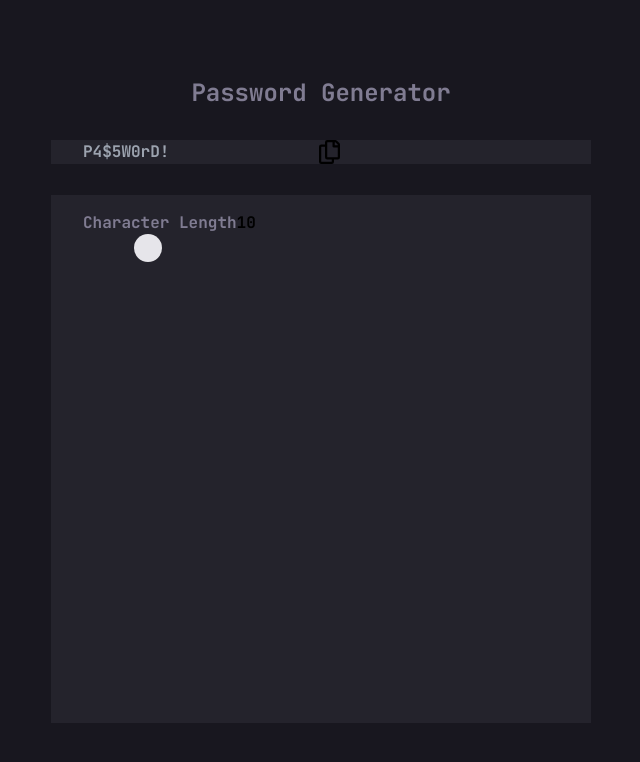
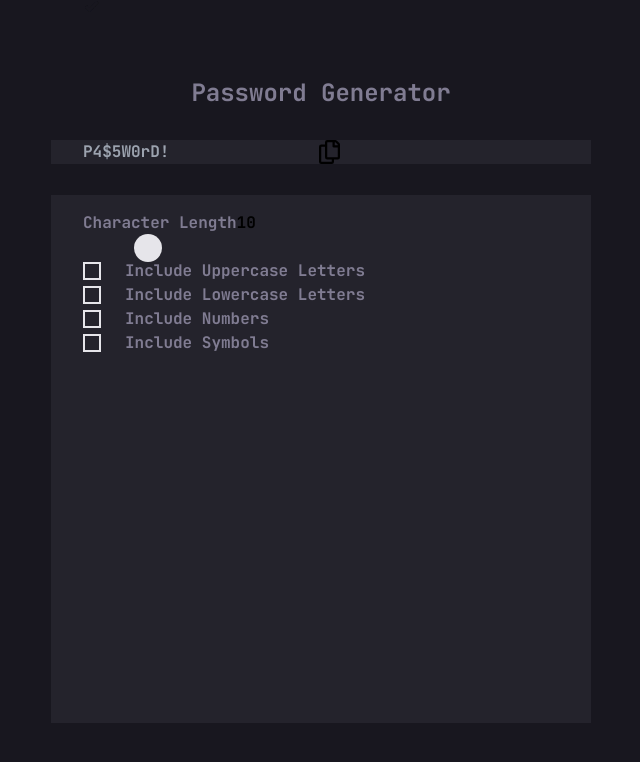
Before and after one commit to DKapteyn/Password-Generator, a Next.js app: page / in a window 1280 px wide. Shown: the top 762 px of the page, without its empty margins (319-959 px from the left). Built offline with nearby package versions, Linux system fonts and the light colour scheme.

Commit message:
custom checkboxes added

```diff
--- /dev/null
+++ b/Components/Checkboxes.tsx
@@ -0,0 +1,25 @@
+import React from "react";
+
+export default function Checkboxes() {
+  return (
+    <div className="bodyS sm:body text-grey grid gap-5">
+      <div className="flex items-center">
+        <input type="checkbox" name="uppercase" id="uppercase" />
+
+        <span>Include Uppercase Letters </span>
+      </div>
+      <div className="flex items-center">
+        <input type="checkbox" name="lowercase" id="lowercase" />
+        <span>Include Lowercase Letters </span>
+      </div>
+      <div className="flex items-center">
+        <input type="checkbox" name="number" id="number" />
+        <span>Include Numbers </span>
+      </div>
+      <div className="flex items-center">
+        <input type="checkbox" name="symbol" id="symbol" />
+        <span>Include Symbols </span>
+      </div>
+    </div>
+  );
+}
--- a/Components/PasswordInput.tsx
+++ b/Components/PasswordInput.tsx
@@ -8,7 +8,7 @@ export default function PasswordInput() {
                 sm:h-20 sm:w-[540px] sm:px-8    "
     >
       <input
-        className=" w-64 appearance-none placeholder:text-almostWhite/25 bg-darkGrey"
+        className=" focus:outline-none w-64 appearance-none placeholder:text-almostWhite/25 bg-darkGrey"
         type="text"
         placeholder="P4$5W0rD!"
       />
--- a/Components/Slider.tsx
+++ b/Components/Slider.tsx
@@ -16,7 +16,7 @@ export default function Slider() {
   }
 
   return (
-    <div>
+    <div className="h-[119px]">
       <div className="flex justify-between">
         <h4 className="bodyS sm:body text-grey">Character Length</h4>
         <span className="headingM text-neonGreen ">{charNum}</span>
--- a/pages/index.tsx
+++ b/pages/index.tsx
@@ -1,5 +1,6 @@
 import type { NextPage } from "next";
 import Head from "next/head";
+import Checkboxes from "../Components/Checkboxes";
 import PasswordInput from "../Components/PasswordInput";
 import Slider from "../Components/Slider";
 
@@ -22,8 +23,9 @@ const Home: NextPage = () => {
       </Head>
       <h1 className="body sm:headingM text-grey w-fit">Password Generator</h1>
       <PasswordInput />
-      <div className="mainDiv grid bg-darkGrey w-[342px] h-[423px] sm:w-[540px] sm:h-[528px] p-4 sm:px-8 ">
+      <div className="mainDiv flex flex-col bg-darkGrey w-[342px] h-[423px] sm:w-[540px] sm:h-[528px] p-4 sm:px-8 ">
         <Slider />
+        <Checkboxes />
       </div>
     </div>
   );
--- a/styles/globals.css
+++ b/styles/globals.css
@@ -48,6 +48,34 @@
       grid-row: 1/1;
     }
 
+    input[type="checkbox"] {
+      appearance: none;
+      border: 2px solid #e6e5ea;
+      margin-right: 24px;
+      height: 18px;
+      width: 18px;
+    }
+
+    input[type="checkbox"]:checked {
+      appearance: none;
+      border: 2px solid #a4ffaf;
+      background-color: #a4ffaf;
+      height: 18px;
+      width: 18px;
+      position: relative;
+      margin-right: 24px;
+    }
+    input[type="checkbox"]:before {
+      content: url(/images/icon-check.svg);
+      position: absolute;
+      top: -4px;
+    }
+
+    .checkboxes > span {
+      font-size: 18px;
+      line-height: 24px;
+    }
+
     input[type="range"] {
       -webkit-appearance: none;
       background-color: transparent;
```
